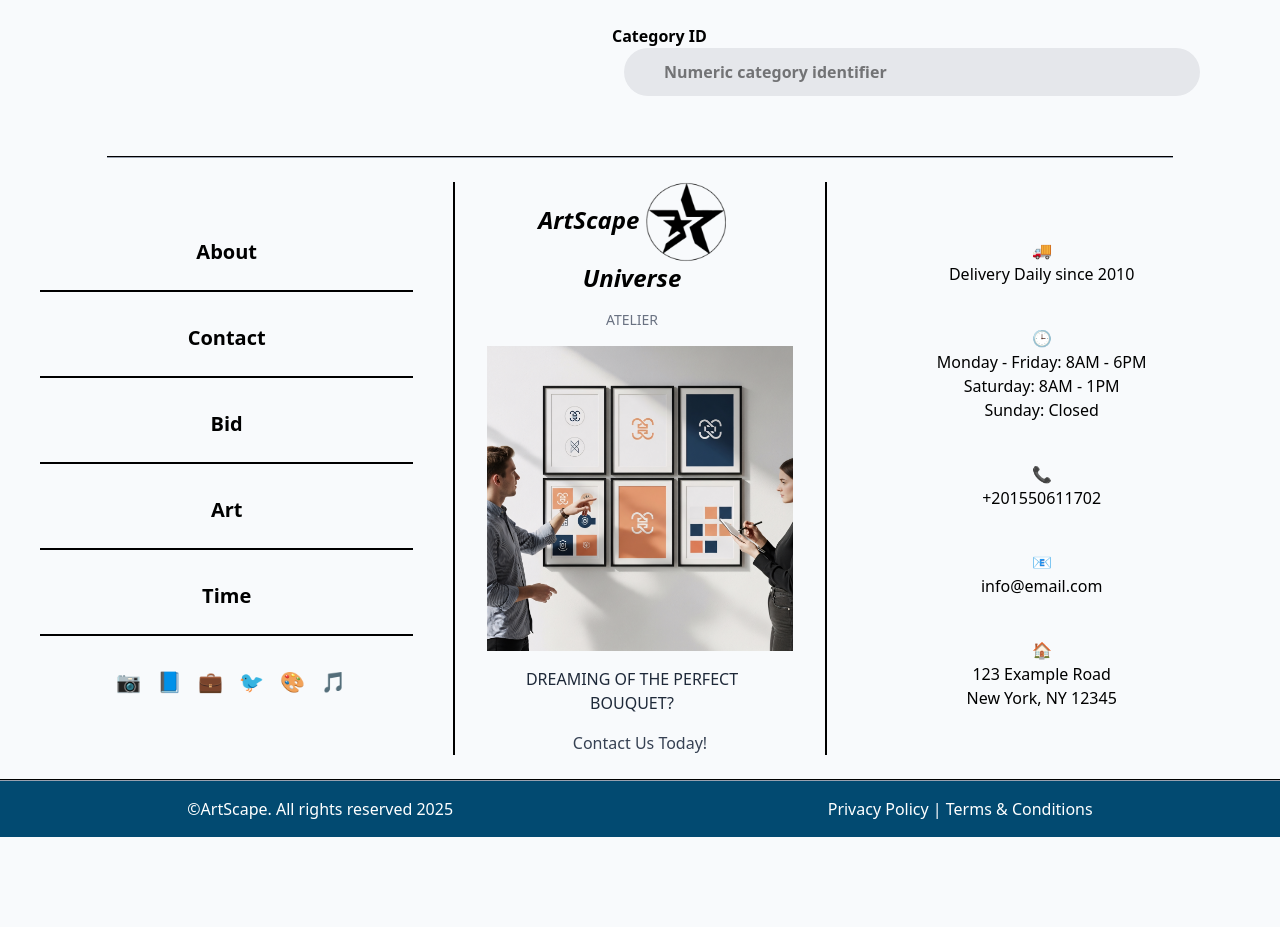
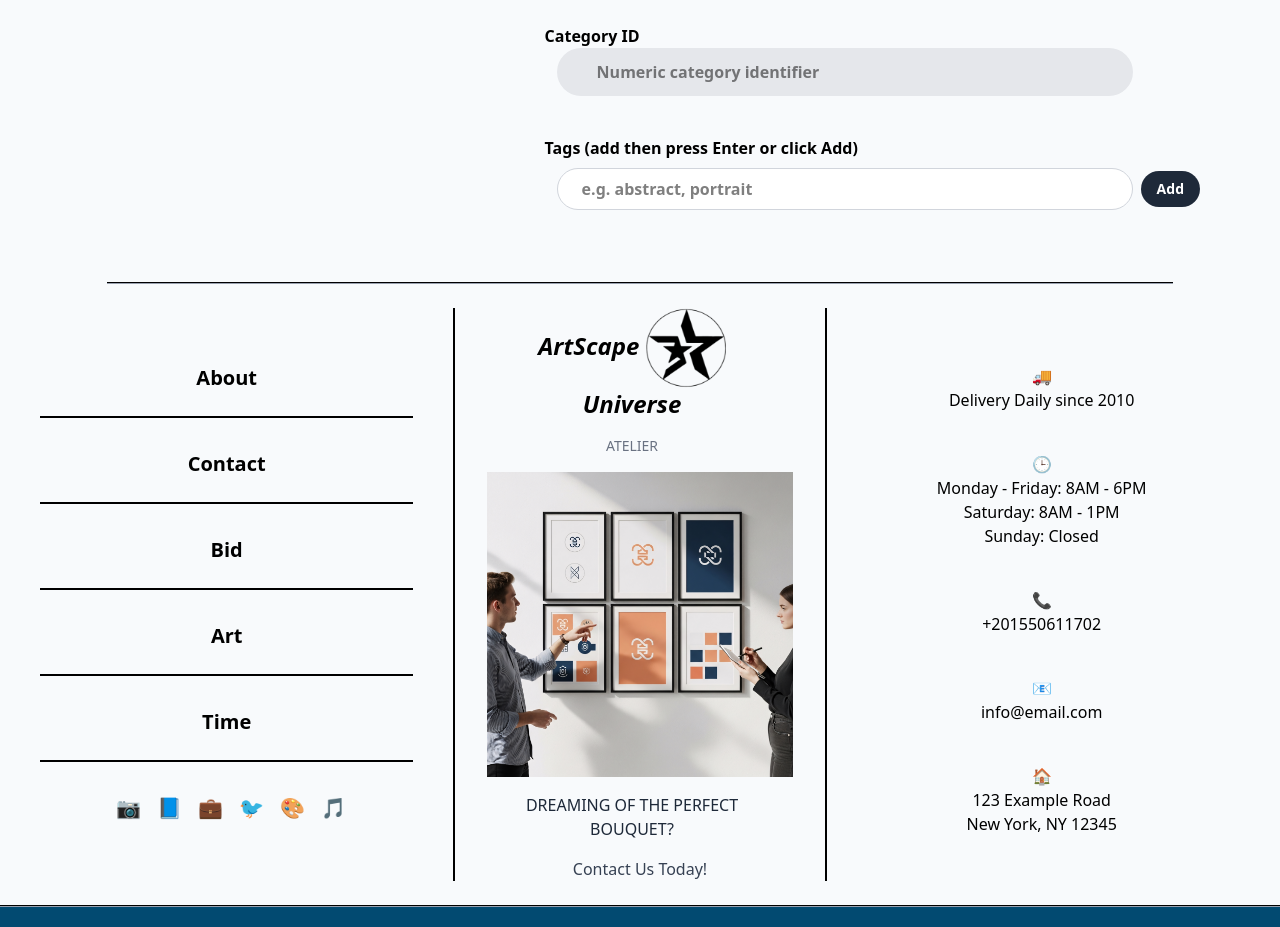
Before and after one commit to KiraIIV-max/ArtScape, a React (Vite) app in the folder frontend/: page /upload in a window 1280 px wide. Shown: the part 920-1847 px from the top of the page. Before the commit the page ends 1757 px from the top, so only its background shows below. Built offline with nearby package versions, Linux system fonts and the light colour scheme.

Commit message:
tags solved

```diff
--- a/frontend/src/Pages/Upload.jsx
+++ b/frontend/src/Pages/Upload.jsx
@@ -23,6 +23,8 @@ const Upload = () => {
   });
   const [file, setFile] = useState(null);
   const [preview, setPreview] = useState("");
+  const [tags, setTags] = useState([]);
+  const [tagInput, setTagInput] = useState("");
   const [statusMessage, setStatusMessage] = useState("");
   const [submitting, setSubmitting] = useState(false);
   const [extendHours, setExtendHours] = useState(1);
@@ -60,6 +62,10 @@ const Upload = () => {
           : "",
       });
       setPreview(artwork.image_url || "");
+      // prefill tags if artwork has tags
+      if (artwork.tags && Array.isArray(artwork.tags)) {
+        setTags(artwork.tags.map(t => t.name));
+      }
     } else if (!isEditing) {
       // Set default auction start time to current date/time for new artworks
       const now = new Date();
@@ -96,6 +102,29 @@ const Upload = () => {
   const handleChange = (e) => {
     const { name, value } = e.target;
     setForm((prev) => ({ ...prev, [name]: value }));
+  };
+
+  const handleAddTag = (e) => {
+    e.preventDefault();
+    const raw = tagInput.trim();
+    if (!raw) return;
+    // allow comma-separated input to add multiple
+    const parts = raw.split(",").map(p => p.trim()).filter(Boolean);
+    const next = [...tags];
+    for (const p of parts) {
+      // enforce server-side max (30) on client to avoid server validation errors
+      if (p.length > 30) {
+        setStatusMessage(`Tag '${p}' is too long (max 30 characters).`);
+        continue;
+      }
+      if (!next.includes(p)) next.push(p);
+    }
+    setTags(next);
+    setTagInput("");
+  };
+
+  const handleRemoveTag = (t) => {
+    setTags(prev => prev.filter(x => x !== t));
   };
 
   const handleFileChange = (e) => {
@@ -151,6 +180,11 @@ const handleSubmit = async (e) => {
       formData.append("image_url", form.image_url);
     }
 
+    // Append tags array if provided
+    if (tags && tags.length > 0) {
+      tags.forEach(tag => formData.append('tags[]', tag));
+    }
+
     if (isEditing) {
       formData.append("_method", "PUT");
     }
@@ -171,7 +205,19 @@ const handleSubmit = async (e) => {
     const data = await response.json();
 
     if (!response.ok) {
-      throw new Error(data.message || "Failed to save artwork");
+      // Laravel validation errors come in data.errors as an object
+      let msg = data.message || "Failed to save artwork";
+      if (data.errors && typeof data.errors === 'object') {
+        const parts = [];
+        Object.values(data.errors).forEach(arr => {
+          if (Array.isArray(arr)) parts.push(...arr);
+        });
+        if (parts.length) msg = parts.join(' | ');
+      } else if (data.error) {
+        msg = data.error;
+      }
+      console.error('Upload failed response:', data);
+      throw new Error(msg);
     }
 
     setStatusMessage(isEditing ? "Artwork updated!" : "Artwork uploaded!");
@@ -390,6 +436,36 @@ const handleSubmit = async (e) => {
                 className="block rounded-full w-xl ml-3 px-10 py-3 bg-gray-200"
               />
             </label>
+
+            <label className="text-black font-semibold">
+              Tags (add then press Enter or click Add)
+              <div className="flex items-center gap-2 mt-2">
+                <input
+                  value={tagInput}
+                  onChange={(e) => setTagInput(e.target.value)}
+                  onKeyDown={(e) => { if (e.key === 'Enter') handleAddTag(e); }}
+                  placeholder="e.g. abstract, portrait"
+                  type="text"
+                  className="block rounded-full w-xl ml-3 px-6 py-2 bg-white border border-gray-300"
+                />
+                <button
+                  onClick={handleAddTag}
+                  type="button"
+                  className="rounded-full bg-gray-800 text-white px-4 py-2 text-sm font-semibold hover:bg-black transition"
+                >
+                  Add
+                </button>
+              </div>
+
+              <div className="mt-3 flex flex-wrap gap-2">
+                {tags.map((t) => (
+                  <span key={t} className="inline-flex items-center gap-2 bg-gray-200 px-3 py-1 rounded-full text-sm">
+                    {t}
+                    <button type="button" onClick={() => handleRemoveTag(t)} className="ml-2 text-red-600 font-bold">×</button>
+                  </span>
+                ))}
+              </div>
+            </label>
           </div>
         </form>
       </section>
```
Also changed, not shown: 2 other files (tests, documents, lock files or other folders).
